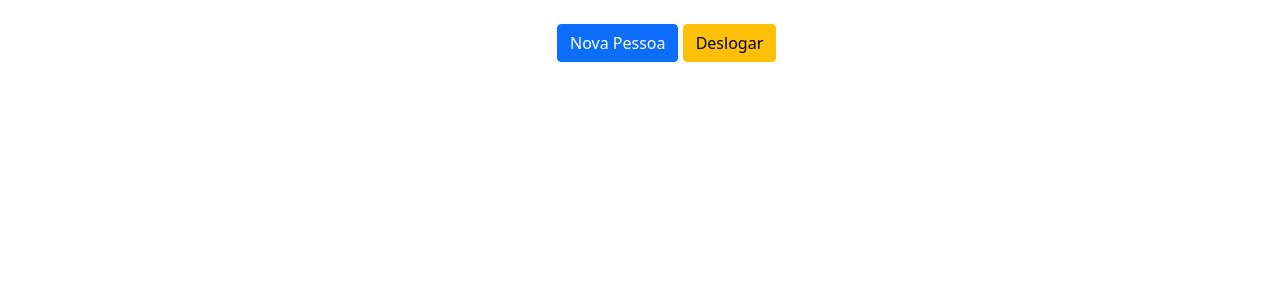
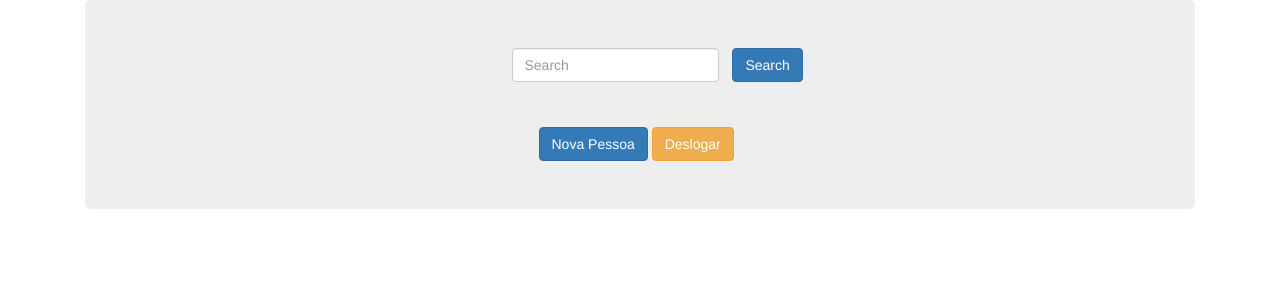
Before and after one commit to Dioo16/ProjetoDjango, a Django app: page /Clientes/list/ in a window 1280 px wide. Shown: the top 300 px of the page. Run offline with Django 3.2, Linux system fonts and the light colour scheme; the visitor is signed in with stand-in values (Sample User, id 1); data that the repository does not hold is empty; some libraries are stand-ins or nearby versions.

Commit message:
Primeiro Commit

```diff
--- a/Clientes/templates/CRUD.html
+++ b/Clientes/templates/CRUD.html
@@ -1,9 +1,32 @@
 {% extends 'Base.html' %}
+
+<style>
+.row>* {
+    /* flex-shrink: 0; */
+    /* width: 100%; */
+    max-width: 100%;
+    padding-right: calc(var(--bs-gutter-x) * .5);
+    padding-left: calc(var(--bs-gutter-x) * .5);
+    margin-top: var(--bs-gutter-y);
+}
+</style>
 
 {% block tittle %}Administração{% endblock %}
 
 href="{% url 'person_update' pessoa.id %}"
 {% block main%}
+
+
+<div class="row">
+    <form class="form-inline" method="get">
+        <div class="col" style="margin-left: 364px;">
+              <div class="form-group mx-sm-3 mb-2">
+                    <input type="text" class="form-control" id="search" name="search" placeholder="Search">
+              </div>
+              <button type="submit" class="btn btn-primary mb-2">Search</button>
+        </div>
+    </form>
+</div>
 
  <div class="row">
     <div class="col"></div>
@@ -11,9 +34,13 @@ href="{% url 'person_update' pessoa.id %}"
         <ul class="list-group">
         {% for pessoa in Persona %}
             <li class="list-group-item">
-                <a >{{pessoa.first_name}}</a>
-                    <a href="{% url 'person_delete' pessoa.id %}"><button class="btn btn-danger btn-sm"> Excluir</button></a>
-                    <a href="{% url 'person_update' pessoa.id %}"><button class="btn btn-light btn-sm"> Editar</button></a>
+                <div class="row">
+                <p style="width: 50%;">{{pessoa.first_name}}</p>
+                    <div class="buttons">
+                        <a href="{% url 'person_update' pessoa.id %}"><button class="btn btn-light btn-sm"> Editar</button></a>
+                        <a href="{% url 'person_delete' pessoa.id %}"><button class="btn btn-danger btn-sm"> Excluir</button></a>
+                    </div>
+                </div>
             </li>
         {% endfor %}
         </ul>
@@ -23,7 +50,7 @@ href="{% url 'person_update' pessoa.id %}"
 
 <div class="row">
     <div class="col"></div>
-    <div class="col-md-4 offset-md-2">
+    <div class="col-md-4 offset-md-2" style="margin-right: 63px;">
         <br>
         <a href="{% url 'person_new'%}"><button class="btn btn-primary">Nova Pessoa</button></a>
         <a href="{% url 'logoutHome' %}"><button class="btn btn-warning">Deslogar</button></a></a>
--- a/Clientes/views.py
+++ b/Clientes/views.py
@@ -7,8 +7,15 @@ from django.contrib.auth import logout
 
 @login_required()
 def person_list(request):
-    persons = Person.objects.all()
+    valueSearch = request.GET.get('search', None)
+
+    if valueSearch:
+        persons = Person.objects.all()
+        persons = persons.filter(first_name=valueSearch)
+    else:
+        persons = Person.objects.all()
     return  render(request, 'CRUD.html', {'Persona': persons})
+
 @login_required()
 def person_new(request):
     form = PersonForm(request.POST or  None, request.FILES or None)
--- /dev/null
+++ b/Styles/Styles.css
@@ -0,0 +1,4 @@
+.buttons{
+
+
+   }
--- a/templates/Base.html
+++ b/templates/Base.html
@@ -5,10 +5,12 @@
     <title>{% block tittle %}{% endblock %}</title>
     <!-- CSS only -->
 <link href="https://cdn.jsdelivr.net/npm/bootstrap@5.1.3/dist/css/bootstrap.min.css" rel="stylesheet" integrity="sha384-1BmE4kWBq78iYhFldvKuhfTAU6auU8tT94WrHftjDbrCEXSU1oBoqyl2QvZ6jIW3" crossorigin="anonymous">
+<link rel="stylesheet" href="https://maxcdn.bootstrapcdn.com/bootstrap/3.3.5/css/bootstrap.min.css">
+
 </head>
 <body>
 <div class="container">
-    <div class="jumbotron jumbotron-fluid">
+    <div class="jumbotron">
     {% block main%}
     {% endblock %}
     </div>
```
